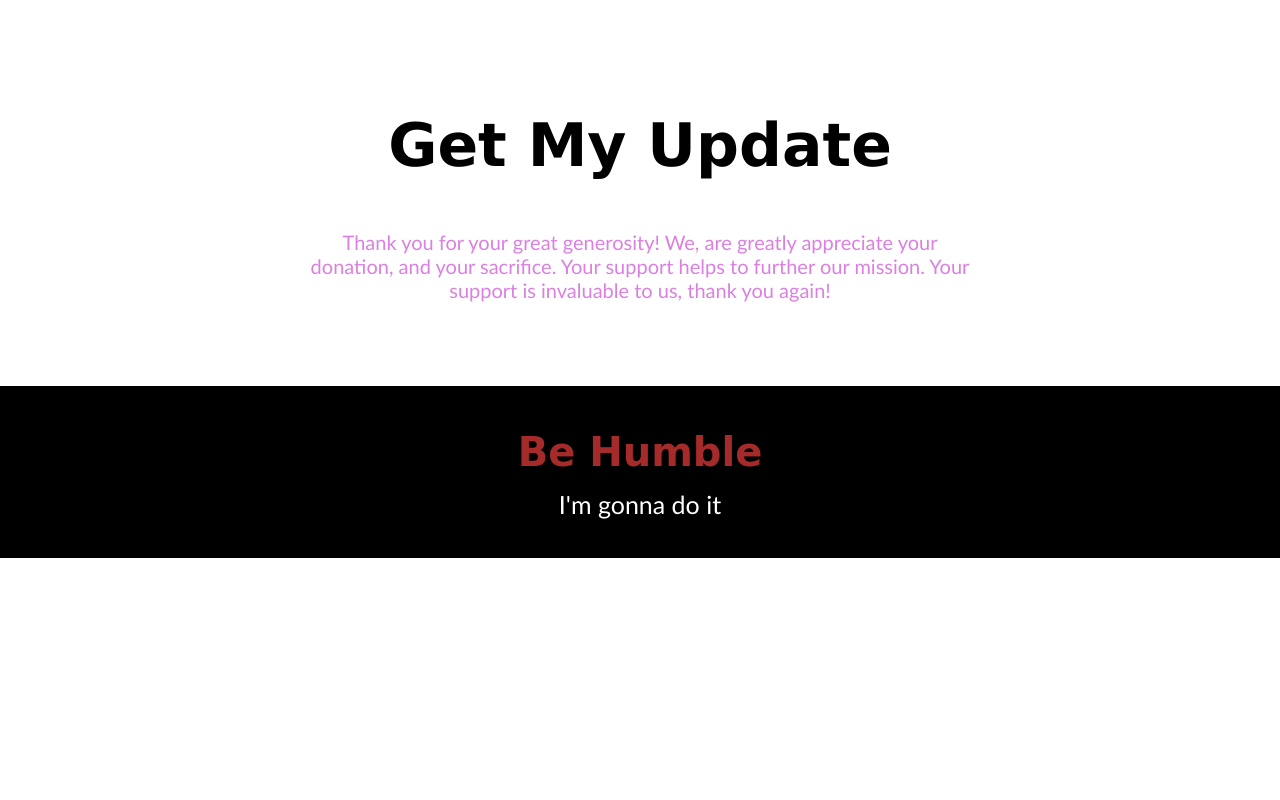
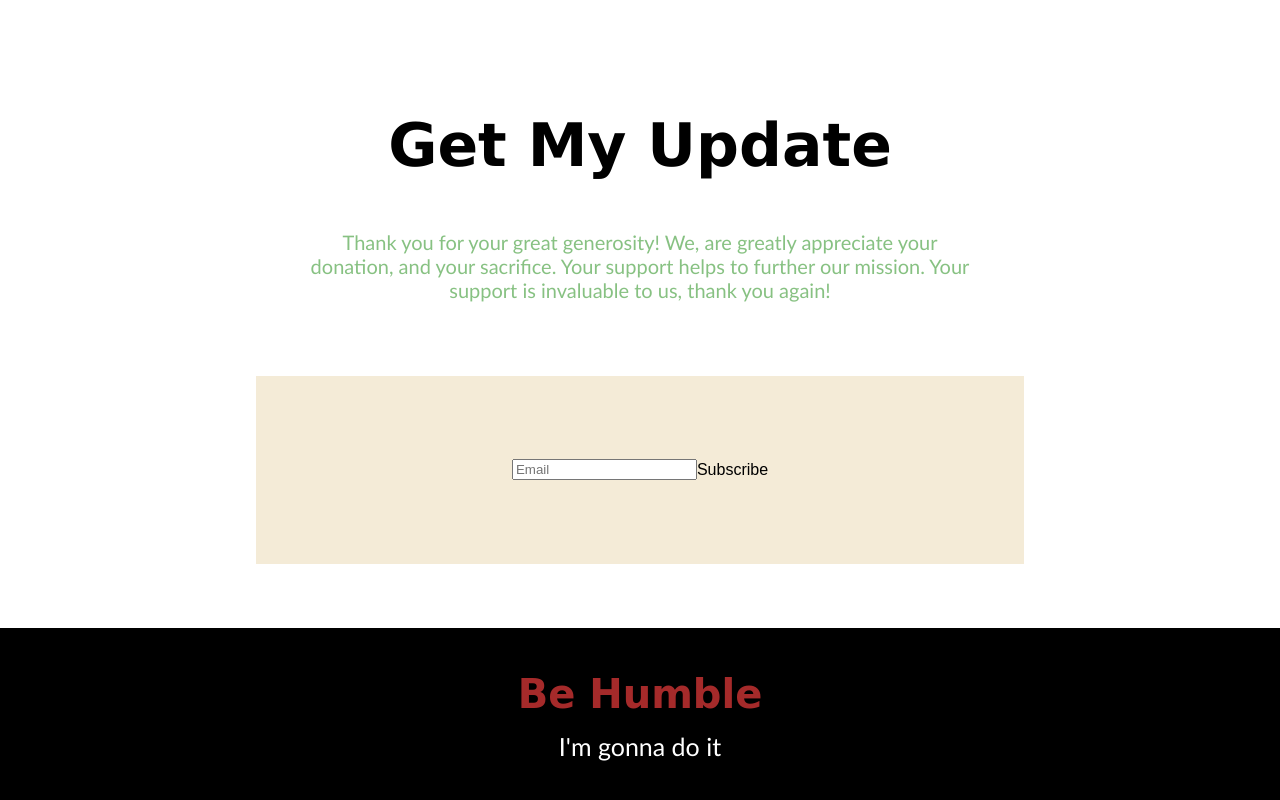
Before and after one commit to MuntasirRaad/BDdonation, a plain HTML site: page index.html in a window 1280 px wide. Shown: the part 3187-3987 px from the top of the page. Before the commit the page ends 3745 px from the top, so only its background shows below. Drawn offline with Linux system fonts and the light colour scheme.

Commit message:
add some other feature

```diff
--- a/index.html
+++ b/index.html
@@ -86,8 +86,9 @@
             <h2 class="planhead">Get My Update</h2>
             <p class="parasub">Thank you for your great generosity! We, are greatly appreciate your donation, and your sacrifice. Your support helps to further our mission. Your support is invaluable to us, thank you again!</p>
         </div>
-        <div>
-
+        <div class="subs">
+            <input type="text" placeholder="Email" name="">
+            <label class="btn-1" for="">Subscribe</label>
         </div>
         <div>
             <footer class="footer">
--- a/style.css
+++ b/style.css
@@ -245,7 +245,7 @@ body{
     font-size: 20px;
     font-weight: 300;
     font-family:'Gill Sans', 'Gill Sans MT', Calibri, 'Trebuchet MS', sans-serif;
-    color: rgba(204, 75, 213, 0.71);
+    color: rgba(24, 136, 15, 0.521);
     text-align: center;
     margin-left: 13%;
     margin-right: 13%;
@@ -253,13 +253,26 @@ body{
     padding-right: 10.5%;
     padding-bottom: 5%;
 }
+.subs{
+    display: flex;
+    background-color: #e5cf9e69;
+    height: 60px;
+    text-align: center;
+    align-items: center;
+    justify-content: center;
+    margin-left: 20%;
+    margin-right: 20%;
+    margin-top: -10px;
+    padding-top: 5%;
+    padding-bottom: 5%;
+}
 .footer{
     background-color: black;
     text-align: center;
     padding-top: 10px;
     box-sizing: border-box;
+    margin-top: 5%;
     margin-bottom: -10%;
-
 }
 #footerhead{
     color: brown;
```
